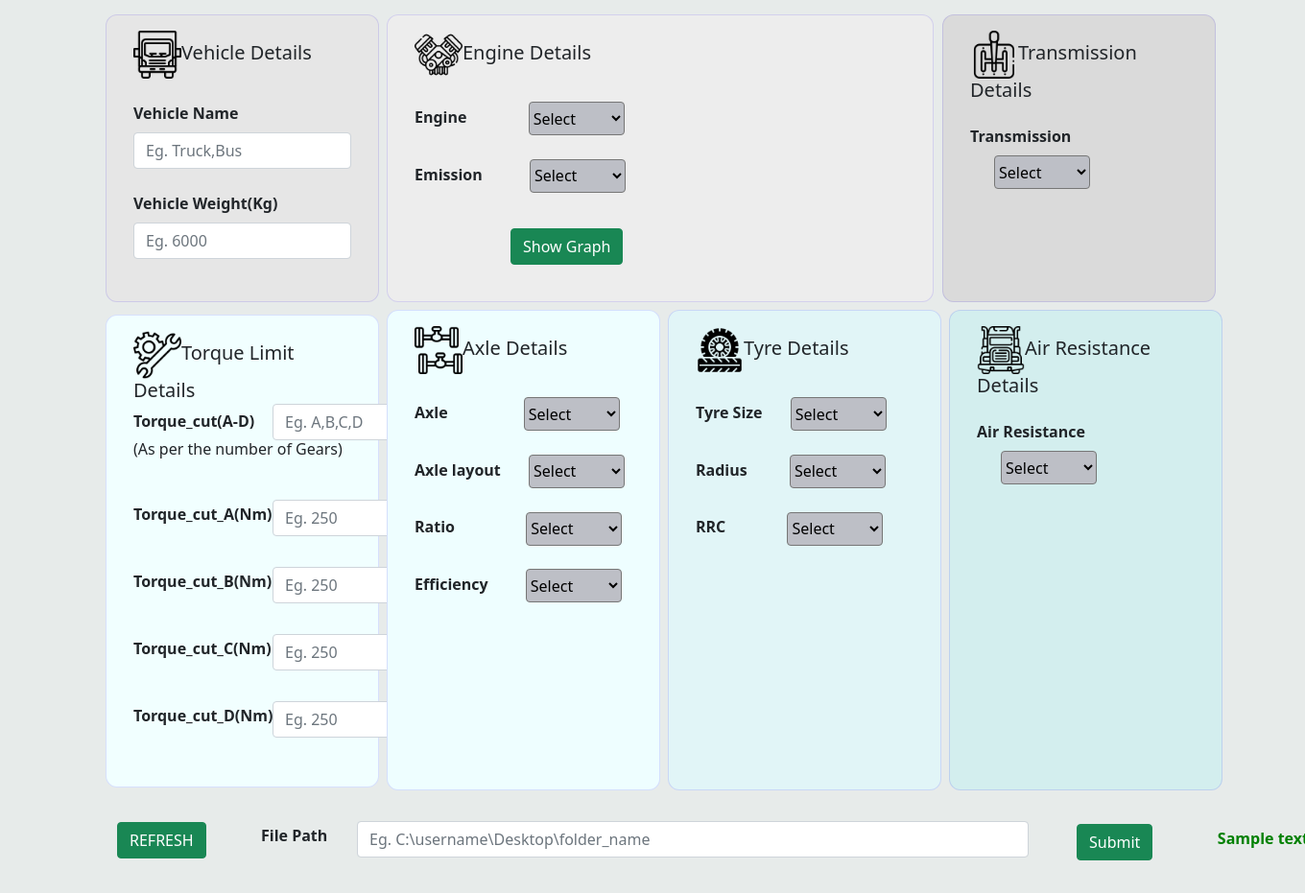
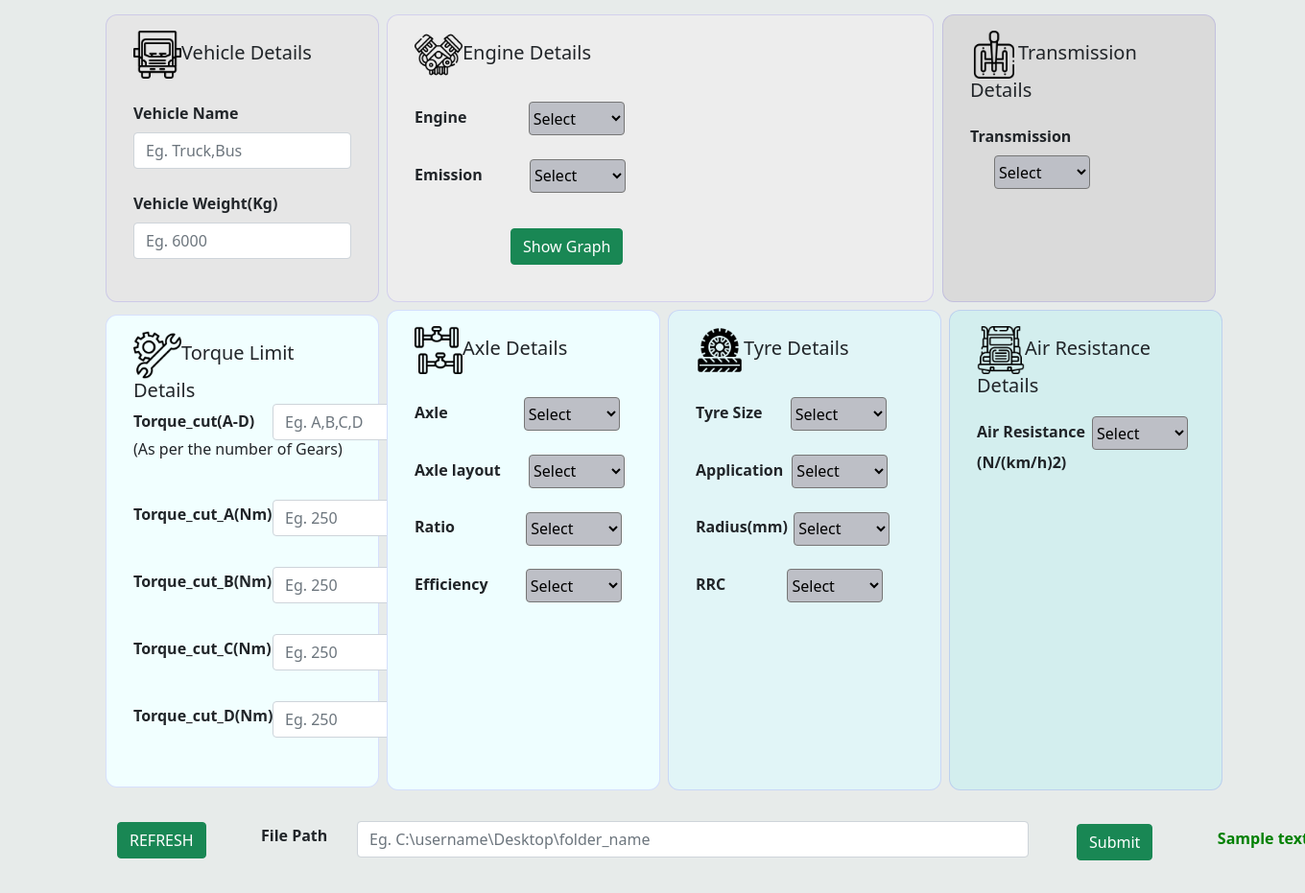
Before and after one commit to dhilipmaharish/GUI, a Flask app: template templates/index.html in a window 1360 px wide. Shown: the part 98-1029 px from the top of the page at 96% size. Run offline with Flask 2, Linux system fonts and the light colour scheme; the template is opened without the code that fills it: most values are stand-ins (such as "Sample title", 1, 10 or a date in 2020); parts of the project's set-up code (start-up, migrations or seed data) failed here and were passed over; some libraries are stand-ins or nearby versions.

Commit message:
26oct updates

```diff
--- a/app.py
+++ b/app.py
@@ -26,15 +26,27 @@ app = Flask(__name__, template_folder='templates', static_url_path='/static')
 
 trans_dict, trans_drop = transmission_input()
 engine_dict, engine_drop, emission_drop = engine_input()
+print(trans_dict)
 axel_drop, axel_layout_drop, ratio_drop, efficiency_drop = final_drive_input()
-tyre_size_drop, radius_drop, rrc_drop = tire_input()
+tyre_size_drop, application, radius_drop, rrc_drop = tire_input()
 air_drop = air_resistance_input()
+
+
+
+drop_down = {
+    "engine_drop" : engine_drop,
+    "emission_drop" : emission_drop,
+    "trans_drop" : trans_drop,
+    "axel_drop" : axel_drop,
+    "tyre_size_drop" : tyre_size_drop,
+    "air_drop" : air_drop
+}
 
 app.secret_key = "27eduCBA09"
 
 @app.route("/")
 def display():
-    return render_template("index.html", engine_drop=engine_drop, emission_drop=emission_drop, trans_drop=trans_drop, axel_drop=axel_drop, tyre_size_drop=tyre_size_drop, air_drop=air_drop)
+    return render_template("index.html", drop_down = drop_down, trans = trans_drop)
 
 @app.route("/", methods=['POST'])
 def graph():
--- a/src/engine.py
+++ b/src/engine.py
@@ -40,3 +40,9 @@ def engine_input():
             end_ind = end_ind+3
             name_ind += 1
     return engine_dict, engine_model, emission_model
+
+engine_dict, engine_model, emission_model = engine_input()
+
+print(engine_model)
+print(emission_model)
+print(engine_dict)
--- a/src/finaldrive.py
+++ b/src/finaldrive.py
@@ -15,7 +15,8 @@ def final_drive_input():
     type_f = [str(gg).replace('\n', ' ') for gg in type_f]
     axel_layout = f_drive_data.iloc[:, 1:].iloc[6].dropna().to_list()
     gear_ratio_f = f_drive_data.iloc[:, 1:].iloc[7].dropna().to_list()
-    efficiency_f = f_drive_data.iloc[:, 1:].iloc[8].dropna().to_list()
+    efficiency_f = f_drive_data.iloc[:, 1:].iloc[9].dropna().to_list()
+    print("efficiency_f", efficiency_f)
 
 
     # from_axel_select_gear_ratio_option_show={}
--- a/src/tire.py
+++ b/src/tire.py
@@ -21,9 +21,10 @@ def tire_input():
     partern = tire_data.iloc[:, 1:].iloc[5].dropna().to_list()
     standard = tire_data.iloc[:, 1:].iloc[6].dropna().to_list()
     dynamic_ratio_t = tire_data.iloc[:, 1:].iloc[8].dropna().to_list()
+    application = tire_data.iloc[:, 1:].iloc[7].dropna().to_list()
     rrc_t = tire_data.iloc[:, 1:].iloc[9].dropna().to_list()
     remark = tire_data.iloc[:, 1:].iloc[10].dropna().to_list()
-
+    print(application)
     main_list_tire = [size_t, dynamic_ratio_t]  # ,rrc_t]
     # ,from_dynamic_ratio_select_rrc_option_show]
     dict_list_tire = [from_size_select_application_option_show]
@@ -49,4 +50,4 @@ def tire_input():
                 size_t[jj])+' '+str(dynamic_ratio_t[jj])] = [str(rrc_t[jj])]
     # print(from_dynamic_ratio_select_rrc_option_show)
 
-    return set(size_t), dynamic_ratio_t, rrc_t
+    return set(size_t), application, dynamic_ratio_t, rrc_t
--- a/static/script.js
+++ b/static/script.js
@@ -1,3 +1,11 @@
+let emissionObject = {
+    '4P10_96kW' : ['JP09','JP17'],
+    '4P10_129kW': ['JP17'],
+    '4P10_110kW' : ['JP17'],
+    '4P10_96kW' : ['JP17'],
+    '4P10_81kW' : ['JP17'],
+}
+
 let axleObject = {
     'D035H': ['4x2', '4x4'],
     'D050HT': ['8x4'],
@@ -46,6 +54,10 @@ let axelefficiencyObject = {
     'D3H 4x4 4.111': ['0.95']
 }
 
+let tyreapplicationObject = {
+
+}
+
 let tyreradiusObject = {
     '195/75R15': ['327'],
     '265/60 R 22.5': ['437'],
@@ -69,6 +81,16 @@ let tyrerratioObject = {
     '205/75R16 347': ['0.0063'],
     '205/85R16 366': ['0.0063'],
     '225/80R17.5 389': ['0.0063']}
+
+function filteremission() {
+    $("#emission_type").empty();
+    $("#emission_type").append("<option value='' selected disabled>Select</option>");
+    emissionObject[$("#engine_type").val()].forEach(value =>{
+        let optionTemplate = `<option value="${value}" >${value}</option>`
+        $("#emission_type").append(optionTemplate);
+    });
+
+}
 
 function filterAxleLayout() {
     $("#axle_layout_type").empty();
@@ -198,11 +220,11 @@ function loading(){
     };
 }
 
-function getgearno(){
+function getgearno(value){
     $("#Geardiv").show()
-    if($("#transmission_type").val() === "M038S6A"){
+    if($("#transmission_type").val() === value[0]){
         $("#gear_display").val("6")}
-    else if($("#transmission_type").val() === "M123S5"){
+    else if($("#transmission_type").val() === value[1]){
         $("#gear_display").val("5")}
     else{
         $("#gear_display").val("12")
--- a/templates/index.html
+++ b/templates/index.html
@@ -23,7 +23,9 @@
       crossorigin="anonymous"
     ></script>
     <script src="https://ajax.googleapis.com/ajax/libs/jquery/3.1.1/jquery.min.js"></script>
+
     <script src="{{url_for('static', filename='script.js')}}"></script>
+
   </head>
   <body style="background: #e7ebea">
     <nav class="navbar-default" style="background-color:rgb(72, 178, 178)">
@@ -114,9 +116,10 @@
                       id="engine_type"
                       form="Form2"
                       required = "required"
+                      onchange="filteremission()"
                     >
                       <option value="" selected disabled>Select</option>
-                      {% for engine in engine_drop %}
+                      {% for engine in drop_down["engine_drop"] %}
                       <option value="{{engine}}">{{engine}}</option>
                       {% endfor %}
                     </select>
@@ -170,9 +173,9 @@
                     ><strong>Transmission</strong>
                   </label>
                   <div class="btn-group">
-                    <select name="transmission_type" id="transmission_type" required="required" onChange="getgearno();">
+                    <select name="transmission_type" id="transmission_type" required="required" onChange="getgearno({{trans}});">
                       <option value="" selected disabled>Select</option>
-                      {% for transmission in trans_drop %}
+                      {% for transmission in  drop_down['trans_drop'] %}
                       <option value="{{transmission}}">{{transmission}}</option>
                       {% endfor %}
                     </select>
@@ -330,7 +333,7 @@
                       required="required"
                     >
                       <option value="" selected disabled>Select</option>
-                      {% for axel in axel_drop %}
+                      {% for axel in drop_down['axel_drop'] %}
                       <option value="{{axel}}">{{axel}}</option>
                       {% endfor %}
                     </select>
@@ -406,6 +409,24 @@
                       required="required"
                     >
                       <option value="" selected disabled>Select</option>
+                      {% for tyre in drop_down['tyre_size_drop'] %}
+                      <option value="{{tyre}}">{{tyre}}</option>
+                      {% endfor %}
+                    </select>
+                  </div>
+                </div>
+                <div class="mb-3 mt-4">
+                  <label for="Tyre Size" class="form-label"
+                    ><strong>Application</strong>
+                  </label>
+                  <div class="btn-group" style="left: 5px">
+                    <select
+                      name="tyre_type"
+                      id="tyre_type"
+                      onchange="filterradius()"
+                      required="required"
+                    >
+                      <option value="" selected disabled>Select</option>
                       {% for tyre in tyre_size_drop %}
                       <option value="{{tyre}}">{{tyre}}</option>
                       {% endfor %}
@@ -414,9 +435,9 @@
                 </div>
                 <div class="mb-3 mt-4">
                   <label for="Radius" class="form-label"
-                    ><strong>Radius</strong>
+                    ><strong>Radius(mm)</strong>
                   </label>
-                  <div class="btn-group" style="left: 40px">
+                  <div class="btn-group" style="left: 2px">
                     <select
                       name="radius_type"
                       id="radius_type"
@@ -467,10 +488,11 @@
                   <label for="Air Resistance" class="form-label"
                     ><strong>Air Resistance</strong>
                   </label>
-                  <div class="btn-group">
+                  <div><strong>(N/(km/h)2)</strong></div>
+                  <div class="btn-group" , style="left: 120px; top: -60px;">
                     <select name="air_resistance_type" id="air_resistance_type" required="required">
                       <option value="" selected disabled>Select</option>
-                      {% for air in air_drop %}
+                      {% for air in drop_down['air_drop'] %}
                       <option value="{{air}}">{{air}}</option>
                       {% endfor %}
                     </select>
```
Also changed, not shown: sample.py (added, +20 -0 lines), src/transmission.py (+10 -2 lines), static/graph.png, static/output.jpg, 5 other files.
